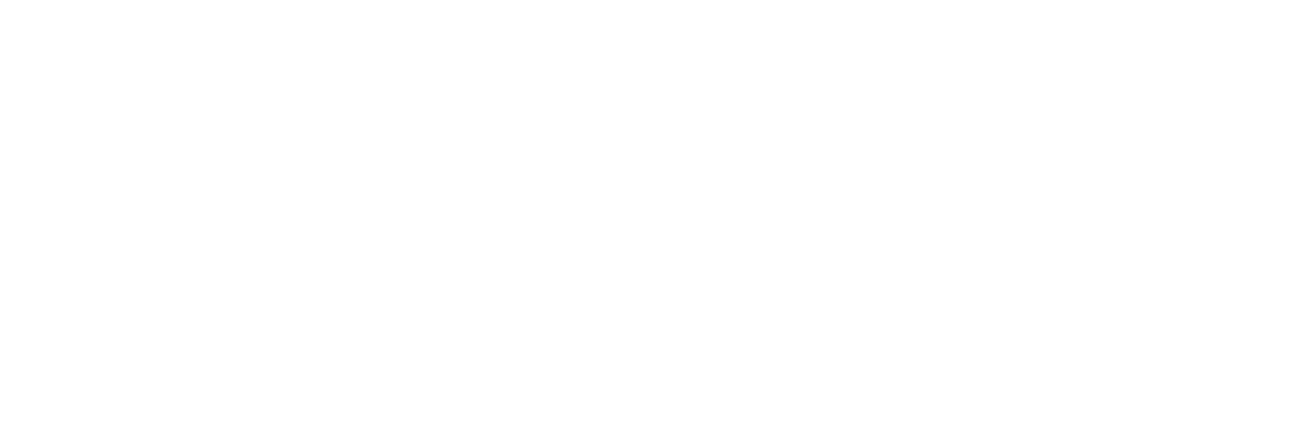
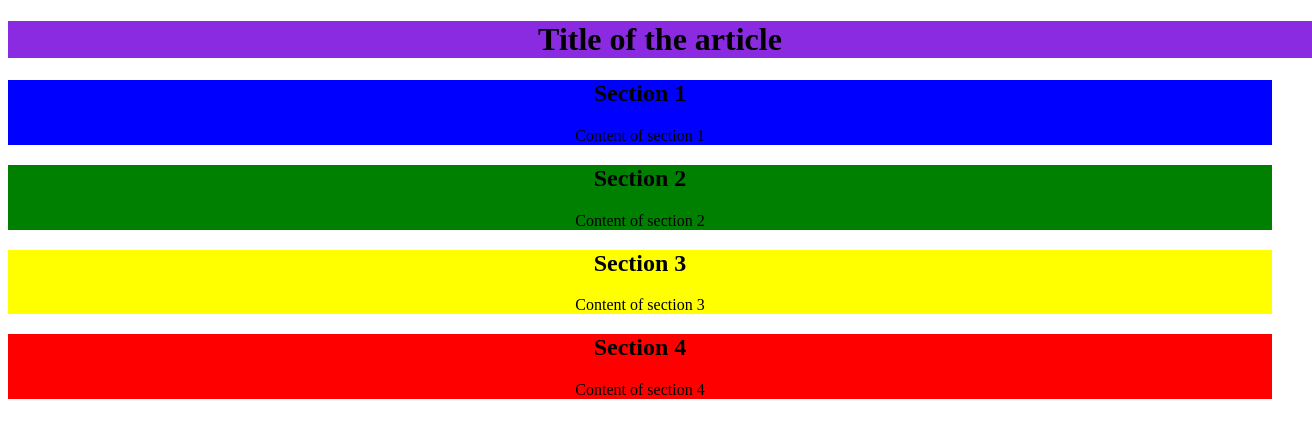
Before and after one commit to libbyraymond/VSPublicFacingArt, a plain HTML site: page index.html in a window 1280 px wide. Shown: the whole page, 1312 px wide, since content can reach past the window. Drawn offline with Linux system fonts and the light colour scheme.

Commit message:
Initial Section blocking for Article

```diff
--- a/index.html
+++ b/index.html
@@ -7,5 +7,26 @@
     <script src="main.js" defer></script>
   </head>
   <body>
+    <div class = "container">
+      <div class = "header">
+        <h1>Title of the article</h1>
+      </div>
+      <div class = "Section1">
+        <h2>Section 1</h2>
+        <p>Content of section 1</p>
+      </div>
+      <div class = "Section2">
+        <h2>Section 2</h2>
+        <p>Content of section 2</p>
+      </div>
+      <div class = "Section3">
+        <h2>Section 3</h2>
+        <p>Content of section 3</p>
+      </div>
+      <div class = "Section4">
+        <h2>Section 4</h2>
+        <p>Content of section 4</p>
+
+      </div>
   </body>
 </html>
--- a/style.css
+++ b/style.css
@@ -0,0 +1,44 @@
+.header {
+    width: 100%;
+    margin: 0 auto;
+    padding: 0 20px;
+    justify-content: center;
+    background-color: blueviolet;
+    text-align: center;
+}
+
+.Section1 {
+    width: 100%;
+    margin: 0 auto;
+    padding: 0 0px;
+    justify-content: center;
+    background-color: blue;
+    text-align: center;
+}
+
+.Section2 {
+    width: 100%;
+    margin: 0 auto;
+    padding: 0 0px;
+    justify-content: center;
+    background-color: green;
+    text-align: center;
+}
+
+.Section3 {
+    width: 100%;
+    margin: 0 auto;
+    padding: 0 0px;
+    justify-content: center;
+    background-color: yellow;
+    text-align: center;
+}
+
+.Section4 {
+    width: 100%;
+    margin: 0 auto;
+    padding: 0 0px;
+    justify-content: center;
+    background-color: red;
+    text-align: center;
+}
```
